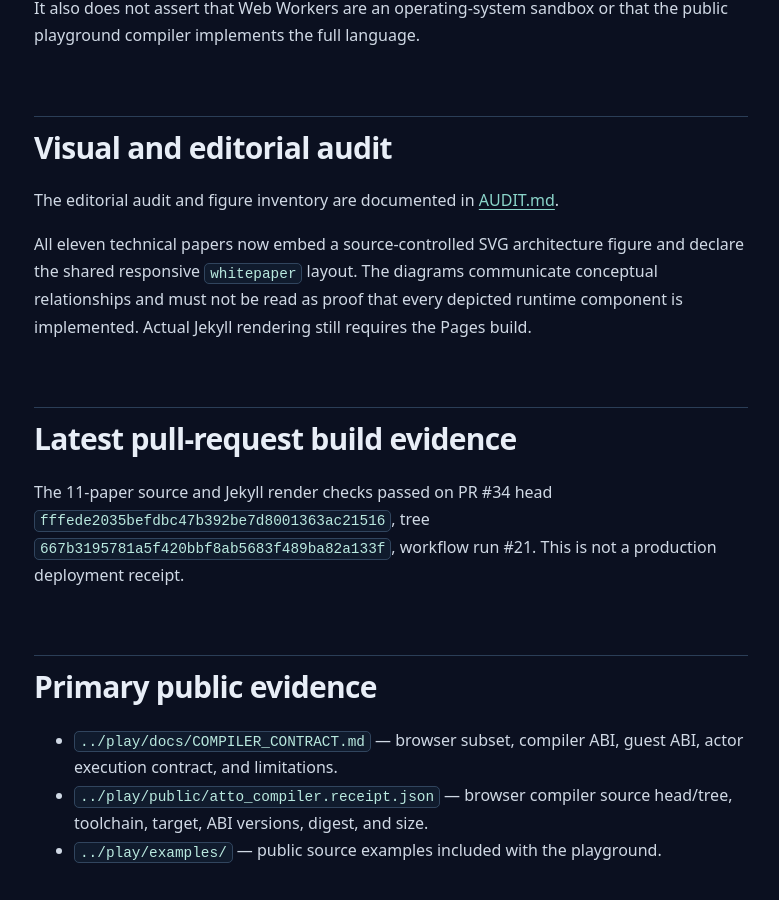
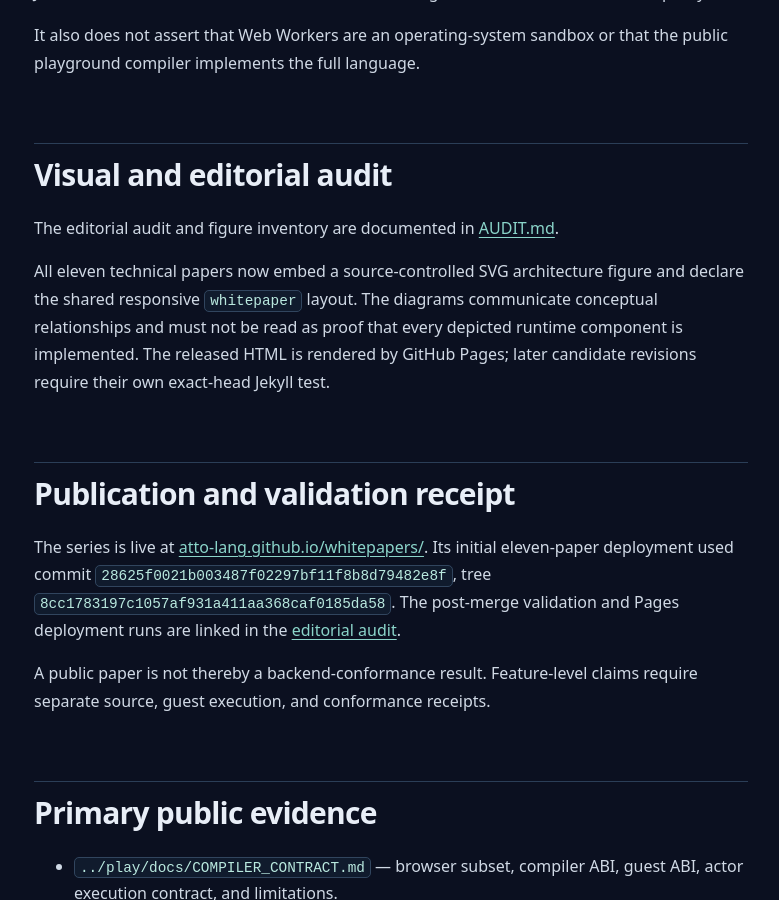
Before and after one commit to atto-lang/atto-lang.github.io, a Jekyll site: the page built from whitepapers/STATUS.md, in a window 1280 px wide and 900 px high, scrolled down 1907 px. Shown: the whole window, without its empty margins (249-1028 px from the left). Built offline with Jekyll 4.4.1, drawn with Linux system fonts in a browser that asks for light colours; part of the change alters nothing that is shown; some of the changed text lies outside the part shown.

Commit message:
docs(whitepapers): distinguish published papers from compiler conformance

```diff
--- a/whitepapers/STATUS.md
+++ b/whitepapers/STATUS.md
@@ -6,21 +6,21 @@ permalink: /whitepapers/STATUS.html
 
 # White-paper publication status
 
-**Snapshot:** 2026-11-10 · Series 0.4
+**Snapshot:** 2026-11-10 · Series 0.4 · Public site deployed
 
 | Paper | Status | Evidence boundary |
 |---|---|---|
-| 01 Language Design and Philosophy | Authored | Design overview; not a full normative specification |
-| 02 Compiler Architecture | Authored | Conceptual pipeline plus public browser compiler ABI and receipt |
-| 03 Memory Ownership and Zero-GC | Authored | Design requirements; current browser bump heap does not reclaim objects |
-| 04 Actor Runtime and Concurrency | Authored | Public browser Web Worker actor subset; broader runtime features remain separate |
-| 05 Portable AOT and Backends | Authored | Five-backend target architecture; no blanket parity claim |
-| 06 Type System and Static Guarantees | Authored | Design summary; type-form availability varies by compiler and backend |
-| 07 ExecutionContext and Scheduling | Authored | Runtime architecture; complete scheduling and storage parity unproven |
-| 08 Durable Actors and Hot Upgrades | Authored | Target lifecycle protocol; end-to-end recovery not certified |
-| 09 Multi-Tenant Isolation and Security | Authored | Security model; no blanket production sandbox certification |
-| 10 Performance and Conformance | Authored | Measurement methodology; no benchmark numbers or parity assertion |
-| 11 Async Programming and Structured Concurrency | Authored | Task lifecycle design and guest conformance requirements; backend completion unproven |
+| 01 Language Design and Philosophy | Published (design) | Design overview; not a full normative specification |
+| 02 Compiler Architecture | Published (design) | Conceptual pipeline plus public browser compiler ABI and receipt |
+| 03 Memory Ownership and Zero-GC | Published (design) | Design requirements; current browser bump heap does not reclaim objects |
+| 04 Actor Runtime and Concurrency | Published (design) | Public browser Web Worker actor subset; broader runtime features remain separate |
+| 05 Portable AOT and Backends | Published (design) | Five-backend target architecture; no blanket parity claim |
+| 06 Type System and Static Guarantees | Published (design) | Design summary; type-form availability varies by compiler and backend |
+| 07 ExecutionContext and Scheduling | Published (design) | Runtime architecture; complete scheduling and storage parity unproven |
+| 08 Durable Actors and Hot Upgrades | Published (design) | Target lifecycle protocol; end-to-end recovery not certified |
+| 09 Multi-Tenant Isolation and Security | Published (design) | Security model; no blanket production sandbox certification |
+| 10 Performance and Conformance | Published (design) | Measurement methodology; no benchmark numbers or parity assertion |
+| 11 Async Programming and Structured Concurrency | Published (design) | Task lifecycle design and guest conformance requirements; backend completion unproven |
 
 ## Evidence labels
 
@@ -44,11 +44,13 @@ It also does not assert that Web Workers are an operating-system sandbox or that
 
 The editorial audit and figure inventory are documented in [AUDIT.md](AUDIT.md).
 
-All eleven technical papers now embed a source-controlled SVG architecture figure and declare the shared responsive `whitepaper` layout. The diagrams communicate conceptual relationships and must not be read as proof that every depicted runtime component is implemented. Actual Jekyll rendering still requires the Pages build.
+All eleven technical papers now embed a source-controlled SVG architecture figure and declare the shared responsive `whitepaper` layout. The diagrams communicate conceptual relationships and must not be read as proof that every depicted runtime component is implemented. The released HTML is rendered by GitHub Pages; later candidate revisions require their own exact-head Jekyll test.
 
-## Latest pull-request build evidence
+## Publication and validation receipt
 
-The 11-paper source and Jekyll render checks passed on PR #34 head `fffede2035befdbc47b392be7d8001363ac21516`, tree `667b3195781a5f420bbf8ab5683f489ba82a133f`, workflow run #21. This is not a production deployment receipt.
+The series is live at [atto-lang.github.io/whitepapers/](https://atto-lang.github.io/whitepapers/). Its initial eleven-paper deployment used commit `28625f0021b003487f02297bf11f8b8d79482e8f`, tree `8cc1783197c1057af931a411aa368caf0185da58`. The post-merge validation and Pages deployment runs are linked in the [editorial audit](AUDIT.md).
+
+A public paper is not thereby a backend-conformance result. Feature-level claims require separate source, guest execution, and conformance receipts.
 
 ## Primary public evidence
 
```
